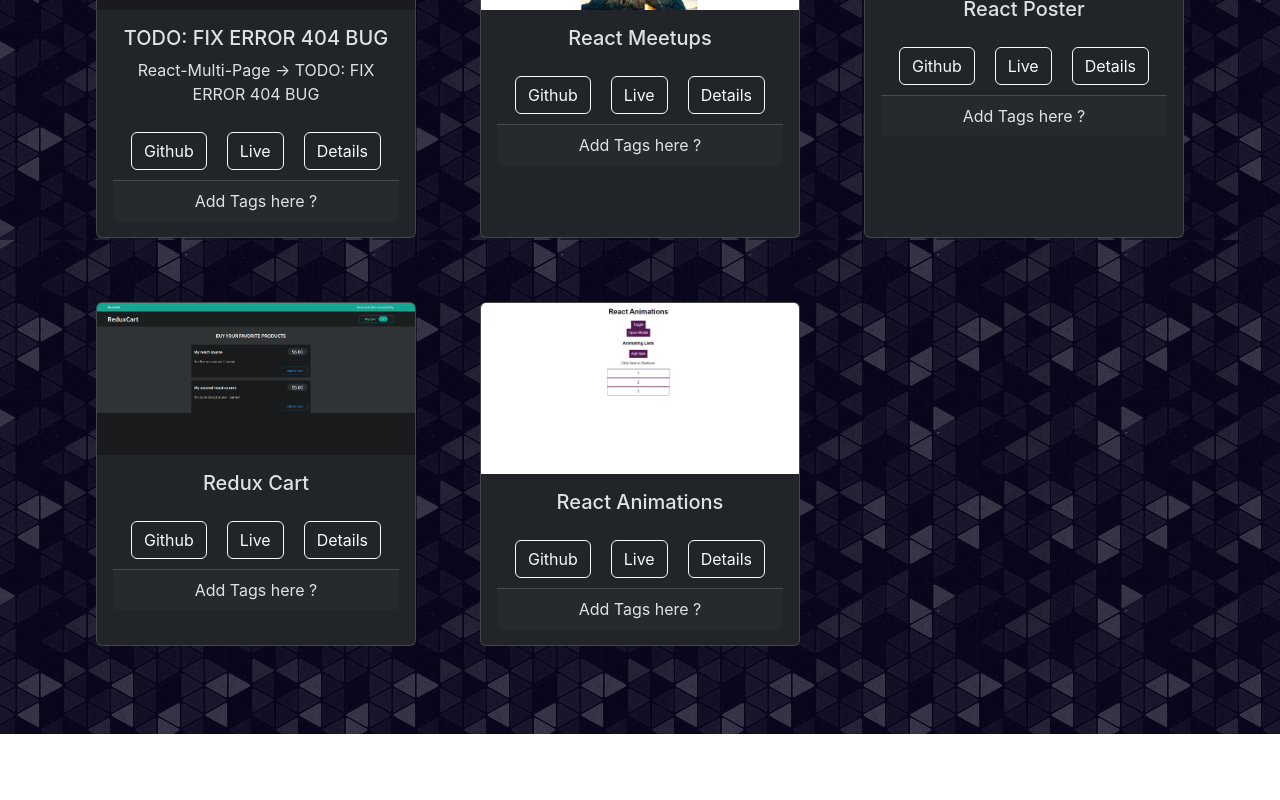
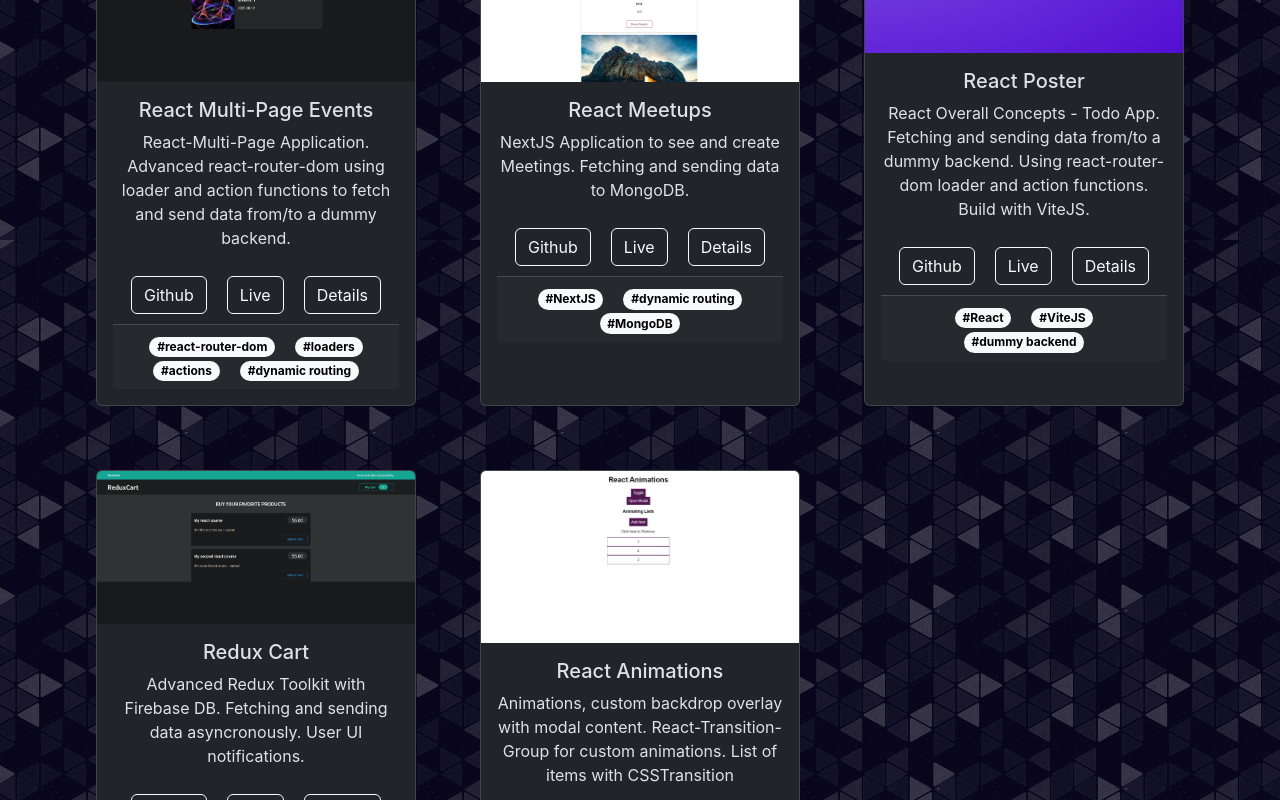
Before and after one commit to Compil3-sudo/Portofolio-CV, a React (Vite) app in the folder portofolio-cv/: page /projects in a window 1280 px wide. Shown: the part 840-1640 px from the top of the page. Before the commit the page ends 1574 px from the top, so only its background shows below. Built offline with nearby package versions, Linux system fonts and the light colour scheme.

Commit message:
added projects details, scroll to top, tags

```diff
--- a/portofolio-cv/src/components/projects/ProjectCard.jsx
+++ b/portofolio-cv/src/components/projects/ProjectCard.jsx
@@ -1,9 +1,17 @@
 import Card from "react-bootstrap/Card";
-import { Button, Modal } from "react-bootstrap";
+import { Badge, Button, Modal } from "react-bootstrap";
 import PropTypes from "prop-types";
 import { useState } from "react";
 
-const ProjectCard = ({ imgSource, title, text, github, live, details }) => {
+const ProjectCard = ({
+  imgSource,
+  title,
+  text,
+  github,
+  live,
+  details,
+  tags,
+}) => {
   const redirectToUrl = (url) => {
     window.open(url, "_blank", "noopener,noreferrer");
   };
@@ -50,7 +58,24 @@
           >
             Details
           </Button>
-          <Card.Footer>Add Tags here ?</Card.Footer>
+          {tags && tags.length && (
+            <Card.Footer>
+              {tags.map((tag) => (
+                <Badge
+                  pill
+                  key={tag}
+                  bg="light"
+                  style={{
+                    color: "black",
+                    marginLeft: "10px",
+                    marginRight: "10px",
+                  }}
+                >
+                  #{tag}
+                </Badge>
+              ))}
+            </Card.Footer>
+          )}
         </Card.Body>
       </Card>
 
@@ -84,7 +109,8 @@
   text: PropTypes.string.isRequired,
   github: PropTypes.string.isRequired,
   live: PropTypes.string.isRequired,
-  details: PropTypes.string.isRequired,
+  details: PropTypes.arrayOf(PropTypes.string).isRequired,
+  tags: PropTypes.arrayOf(PropTypes.string),
 };
 
 export default ProjectCard;
--- a/portofolio-cv/src/components/projects/projectsList.js
+++ b/portofolio-cv/src/components/projects/projectsList.js
@@ -25,11 +25,12 @@
       "Prop Types",
       "React Router",
     ],
+    tags: ["React", "John Smilga"],
   },
   {
     imgSource: CrownClothingImage,
     title: "Crown Clothing",
-    text: "E-commerce App from the ZTM React Course.",
+    text: "E-commerce App from the ZTM React Course. Learned Typescript, Jest Unit Testing & Mocking, pre-loading data, stripe, firebase. Fixed bugs and added some extra features.",
     github:
       "https://github.com/Compil3-sudo/ZTM-React/tree/06-crown-clothing-redux-saga-typescript",
     live: "https://crown-clothing-compil3.netlify.app/",
@@ -44,11 +45,12 @@
       "User Authetication with Email/Google",
       "Other Branches: GraphQL, Redux Toolkit & GatsbyJS",
     ],
+    tags: ["TS", "React", "Firebase", "Jest", "GraphQL"],
   },
   {
     imgSource: ReactMealsImage,
     title: "React Meals",
-    text: "Food App from the Academind React Course.",
+    text: "Food App from the Academind React Course. Learned advanced Redux Toolkit, https requests to MongoDB and rendering modal content with a backdrop overlay and react portals.",
     github:
       "https://github.com/Compil3-sudo/AcadeMind-react-complete-guide-code/tree/17-practice-food-order-http-forms",
     live: "https://academind-react-meals.netlify.app/",
@@ -59,50 +61,81 @@
       "Sending Data to Backend",
       "Redux Toolkit",
     ],
+    tags: ["Academind", "React", "Redux Toolkit"],
   },
   {
     imgSource: ReactMpEventsImage,
-    title: "TODO: FIX ERROR 404 BUG",
-    text: "React-Multi-Page -> TODO: FIX ERROR 404 BUG",
+    title: "React Multi-Page Events",
+    text: "React-Multi-Page Application. Advanced react-router-dom using loader and action functions to fetch and send data from/to a dummy backend.",
     github:
       "https://github.com/Compil3-sudo/AcadeMind-react-complete-guide-code/tree/22-authentication-updated",
     live: "https://react-mp-events-auth.onrender.com/",
-    details: ["NextJS", ""],
+    details: [
+      "Multi-Page Application - Advanced react-router-dom",
+      "Dynamic Routes",
+      "Data Fetching with a loader",
+      "Pre-rendering data",
+      "action() Functions",
+      "User Authentication - Token",
+    ],
+    tags: ["react-router-dom", "loaders", "actions", "dynamic routing"],
   },
   {
     imgSource: ReactMeetupsImage,
     title: "React Meetups",
-    text: "",
+    text: "NextJS Application to see and create Meetings. Fetching and sending data to MongoDB.",
     github: "https://github.com/Compil3-sudo/Meetups-NextJs-Project",
     live: "https://meetups-nextjs-academind-project.vercel.app/",
-    details: "",
+    details: [
+      "NextJS",
+      "NextJS - navigation & hooks",
+      "Server Side Rendering",
+      "Dynamic Pages with Parameters",
+      "Dynamic Routing - NextJS",
+      "Fallback for dynamic routing",
+      "MongoDB - Collections fetching and sending data",
+    ],
+    tags: ["NextJS", "dynamic routing", "MongoDB"],
   },
   {
     imgSource: ReactPosterImage,
     title: "React Poster",
-    text: "",
+    text: "React Overall Concepts - Todo App. Fetching and sending data from/to a dummy backend. Using react-router-dom loader and action functions. Build with ViteJS.",
     github:
       "https://github.com/Compil3-sudo/AcadeMind-react-complete-guide-code/tree/zz-reactjs-summary-updated",
     live: "https://reactposter.onrender.com/",
-    details: "",
+    details: [
+      "ViteJS",
+      "React-router-dom - Loaders and Actions",
+      "using data from loaders",
+      "creating new posts with action functions - sending that data to a dummy backend",
+      "fetching data with loaders from a dummy backend",
+    ],
+    tags: ["React", "ViteJS", "dummy backend"],
   },
   {
     imgSource: ReduxCartImage,
     title: "Redux Cart",
-    text: "",
+    text: "Advanced Redux Toolkit with Firebase DB. Fetching and sending data asyncronously. User UI notifications.",
     github:
       "https://github.com/Compil3-sudo/AcadeMind-react-complete-guide-code/tree/19-advanced-redux",
     live: "https://reduxcart-firebase-db.netlify.app/",
-    details: "",
+    details: ["Redux Toolkit", "FirebaseDB", "UI Notifications"],
+    tags: ["Redux Toolkit", "Firebase"],
   },
   {
     imgSource: ReactAnimationsImage,
     title: "React Animations",
-    text: "",
+    text: "Animations, custom backdrop overlay with modal content. React-Transition-Group for custom animations. List of items with CSSTransition",
     github:
       "https://github.com/Compil3-sudo/AcadeMind-react-complete-guide-code/tree/24-animations",
     live: "https://compil3-react-animations.netlify.app/",
-    details: "",
+    details: [
+      "react-transition-group",
+      "CSSTransition",
+      "Animations - on specific mounting / unmounting react component",
+    ],
+    tags: ["react-transition-group", "animations", "modal"],
   },
 ];
 
--- /dev/null
+++ b/portofolio-cv/src/components/scroll/ScrollToTop.jsx
@@ -0,0 +1,15 @@
+import { useEffect } from "react";
+import { useLocation } from "react-router-dom";
+
+const ScrollToTop = () => {
+  const { pathname } = useLocation();
+
+  useEffect(() => {
+    // Scroll to the top of the page when the route changes
+    window.scroll(0, 0);
+  }, [pathname]);
+
+  return null;
+};
+
+export default ScrollToTop;
--- a/portofolio-cv/src/pages/Projects.jsx
+++ b/portofolio-cv/src/pages/Projects.jsx
@@ -17,6 +17,7 @@
               github={project.github}
               live={project.live}
               details={project.details}
+              tags={project.tags}
             />
           </div>
         ))}
--- a/portofolio-cv/src/pages/RootLayout.jsx
+++ b/portofolio-cv/src/pages/RootLayout.jsx
@@ -1,10 +1,12 @@
 import Navbar from "../components/navbar/Navbar";
 import { Outlet } from "react-router-dom";
+import ScrollToTop from "../components/scroll/ScrollToTop";
 
 const RootLayout = () => {
   return (
     <>
       <Navbar />
+      <ScrollToTop />
       <main style={{ marginTop: "4rem" }}>
         <Outlet />
       </main>
```
